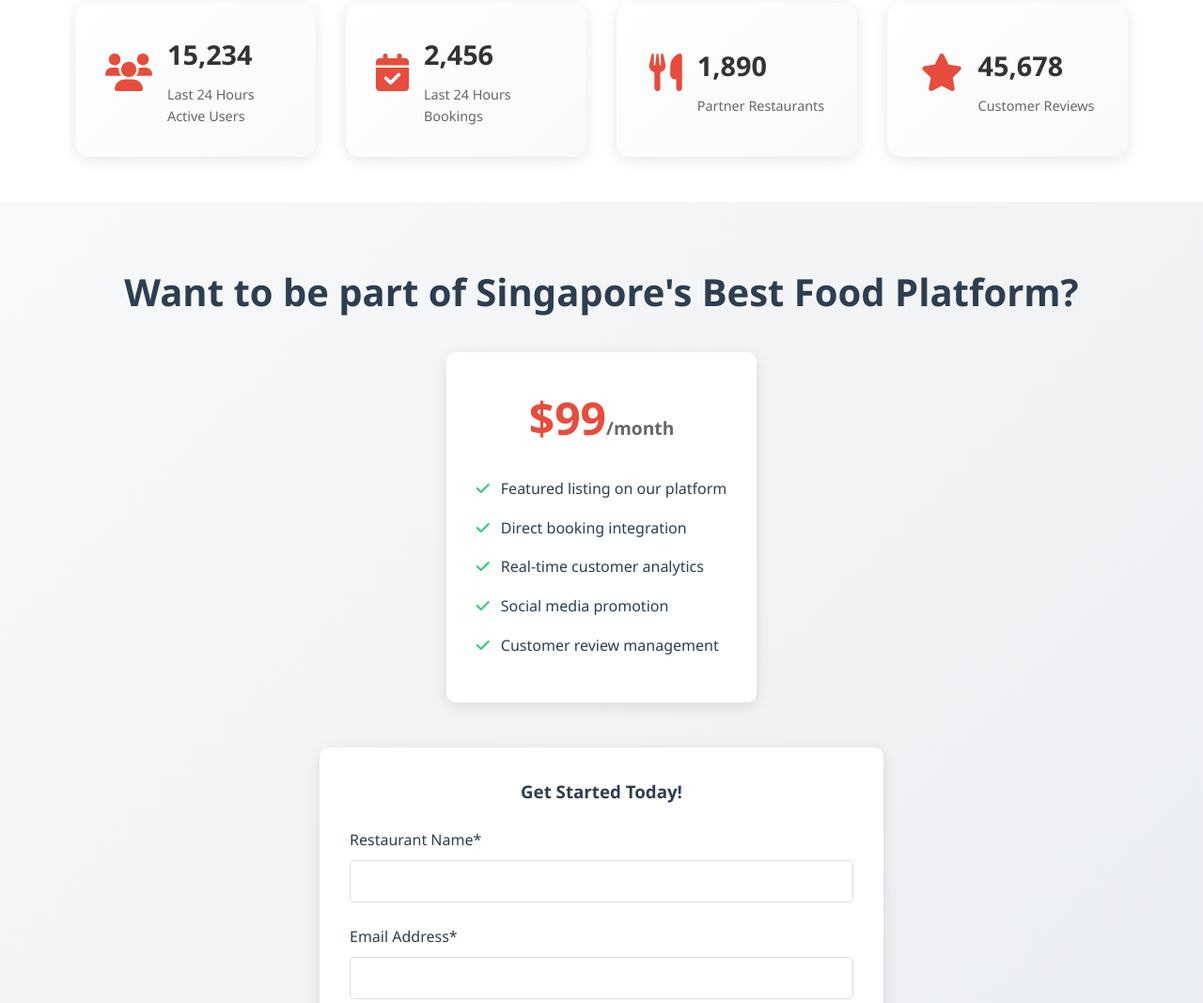
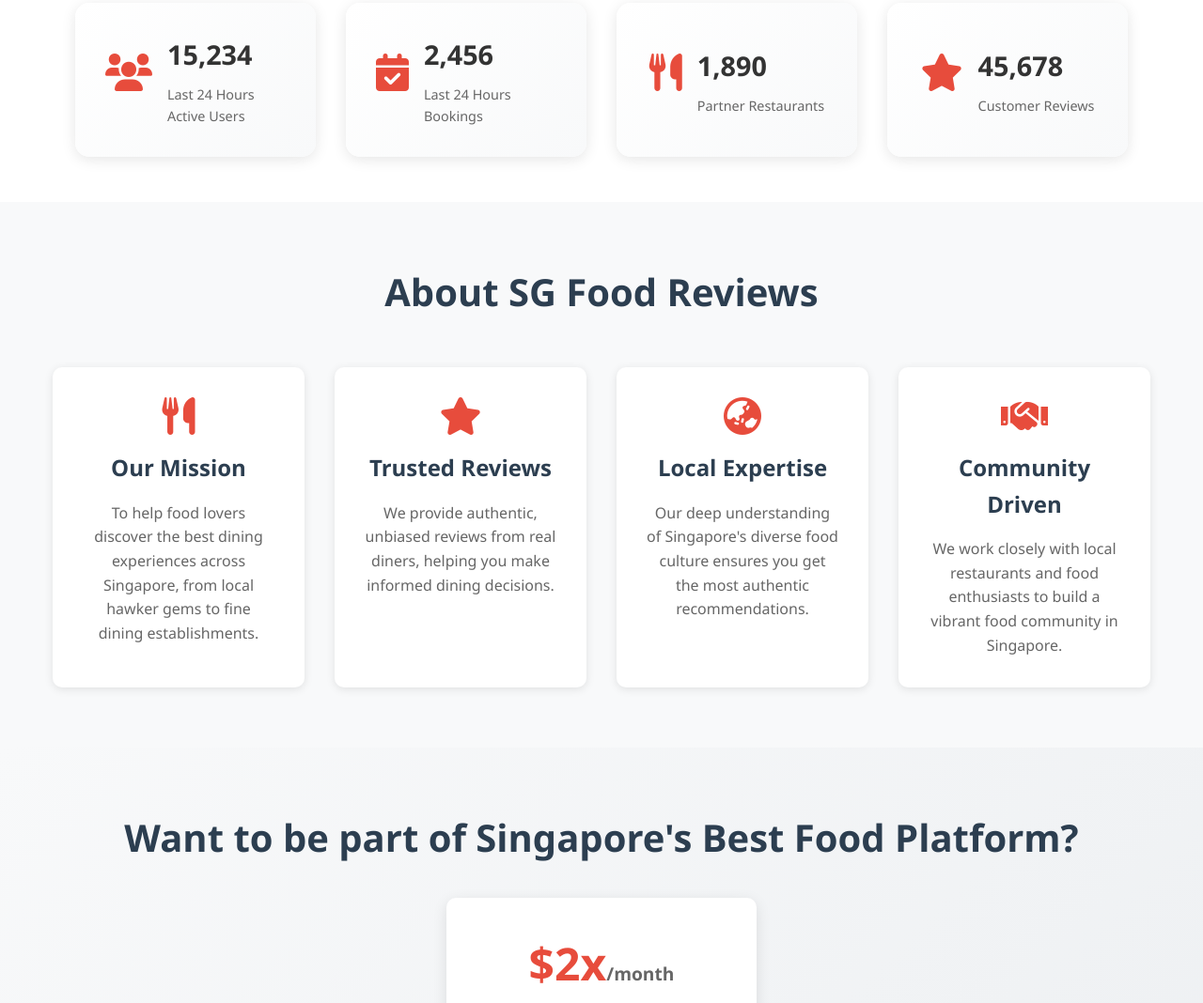
Before and after one commit to hwhw0780/foodreviewsg, a website: page index.html in a window 1280 px wide. Shown: the part 1842-2910 px from the top of the page at 94% size. Drawn offline with Linux system fonts and the light colour scheme; no server answers.

Commit message:
Update index.html with navigation and layout improvements

```diff
--- a/index.html
+++ b/index.html
@@ -194,12 +194,41 @@
         </div>
     </section>
 
-    <!-- Restaurant Partner Section -->
-    <section class="partner-section">
+    <!-- About Section -->
+    <section id="about" class="about-section">
+        <div class="about-content">
+            <h2>About SG Food Reviews</h2>
+            <div class="about-grid">
+                <div class="about-item">
+                    <i class="fas fa-utensils"></i>
+                    <h3>Our Mission</h3>
+                    <p>To help food lovers discover the best dining experiences across Singapore, from local hawker gems to fine dining establishments.</p>
+                </div>
+                <div class="about-item">
+                    <i class="fas fa-star"></i>
+                    <h3>Trusted Reviews</h3>
+                    <p>We provide authentic, unbiased reviews from real diners, helping you make informed dining decisions.</p>
+                </div>
+                <div class="about-item">
+                    <i class="fas fa-globe-asia"></i>
+                    <h3>Local Expertise</h3>
+                    <p>Our deep understanding of Singapore's diverse food culture ensures you get the most authentic recommendations.</p>
+                </div>
+                <div class="about-item">
+                    <i class="fas fa-handshake"></i>
+                    <h3>Community Driven</h3>
+                    <p>We work closely with local restaurants and food enthusiasts to build a vibrant food community in Singapore.</p>
+                </div>
+            </div>
+        </div>
+    </section>
+
+    <!-- Partner Section -->
+    <section id="contact" class="partner-section">
         <div class="partner-content">
             <h2>Want to be part of Singapore's Best Food Platform?</h2>
             <div class="pricing-box">
-                <div class="price">$99<span>/month</span></div>
+                <div class="price">$2x<span>/month</span></div>
                 <ul class="benefits">
                     <li><i class="fas fa-check"></i> Featured listing on our platform</li>
                     <li><i class="fas fa-check"></i> Direct booking integration</li>
@@ -257,7 +286,7 @@
             </div>
         </div>
         <div class="footer-bottom">
-            <p>&copy; 2024 SG Food Reviews. All rights reserved.</p>
+            <p>&copy; 2025 SG Food Reviews. All rights reserved. Created by hwhw</p>
         </div>
     </footer>
 
```
